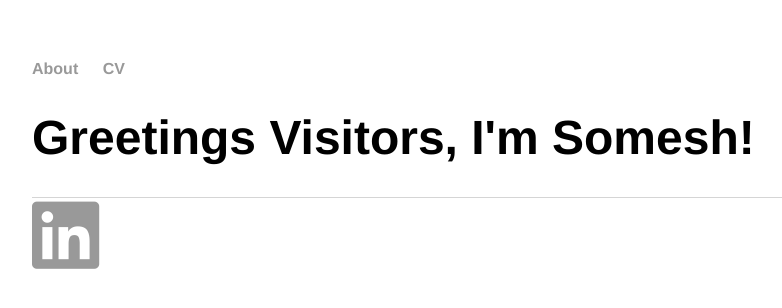
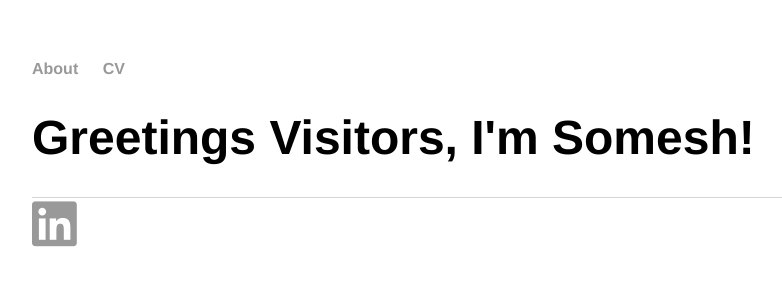
Before and after one commit to saisomesh2594/saisomesh2594.github.io, a Jekyll site: the page built from index.html, in a window 1280 px wide. Shown: the top 308 px of the page, without its empty margins (160-942 px from the left). Built offline with Jekyll 4.4.1, drawn with Linux system fonts in a browser that asks for light colours.

Commit message:
Update index.html

```diff
--- a/index.html
+++ b/index.html
@@ -23,7 +23,7 @@ title: Somesh Sai, Just Another Bioinformatician
 	</div><!-- /.container -->
 	<footer>
 		<div class="icon-container">
-			<a href="https://www.linkedin.com/in/sai-somesh"><i class="fab fa-linkedin fa-6x"></i></a>
+			<a href="https://www.linkedin.com/in/sai-somesh"><i class="fab fa-linkedin fa-4x"></i></a>
 		</div>
 	</footer>
 </div>
```
